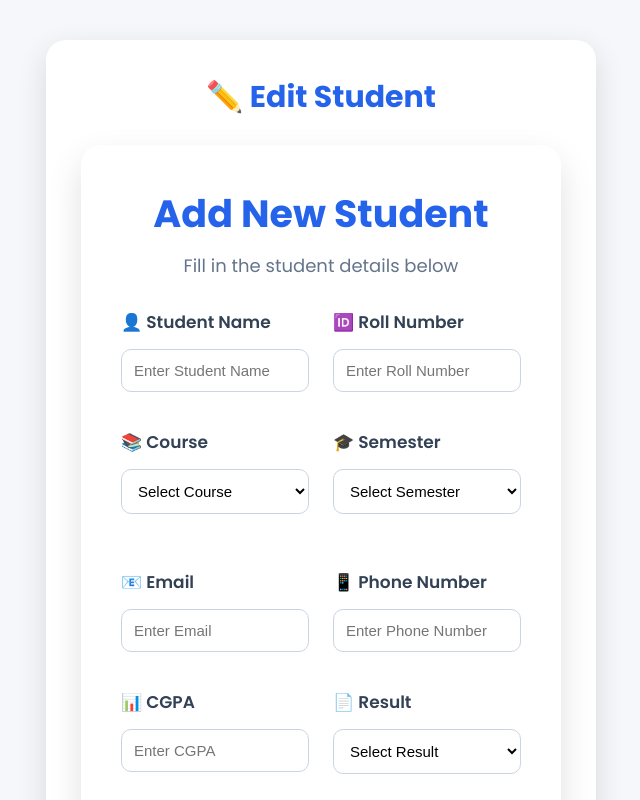
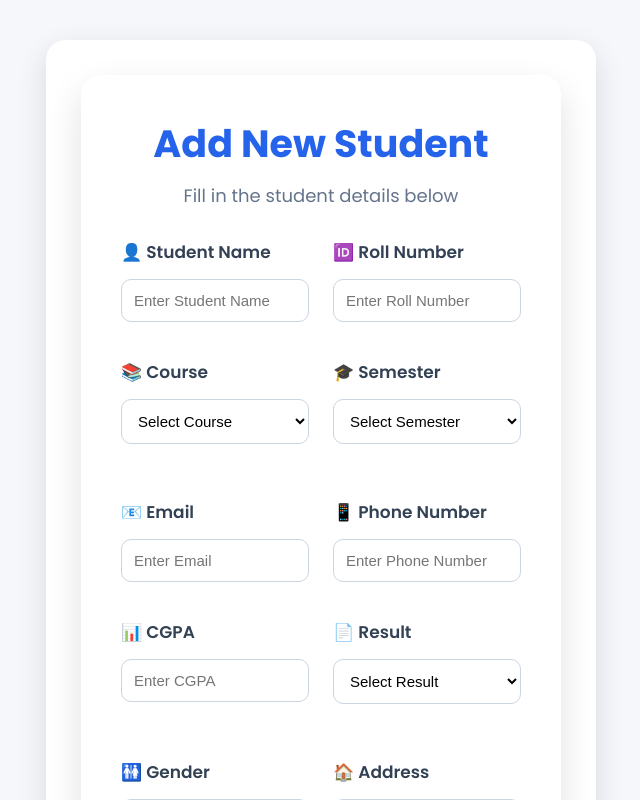
Before and after one commit to Vrinda096/student-management-system, a React (Vite) app in the folder frontend/: page /edit-student/1 in a window 1280 px wide. Shown: the top 800 px of the page, without its empty margins (319-959 px from the left). Built offline with nearby package versions, Linux system fonts and the light colour scheme; no server answers; sample sign-in values are in the browser's storage.

Commit message:
fix edit page

```diff
--- a/frontend/src/pages/EditStudent.jsx
+++ b/frontend/src/pages/EditStudent.jsx
@@ -95,9 +95,6 @@ function EditStudent() {
 
             <div className="edit-card">
 
-                <h2>
-                    ✏️ Edit Student
-                </h2>
 
 
                 <StudentForm
```
